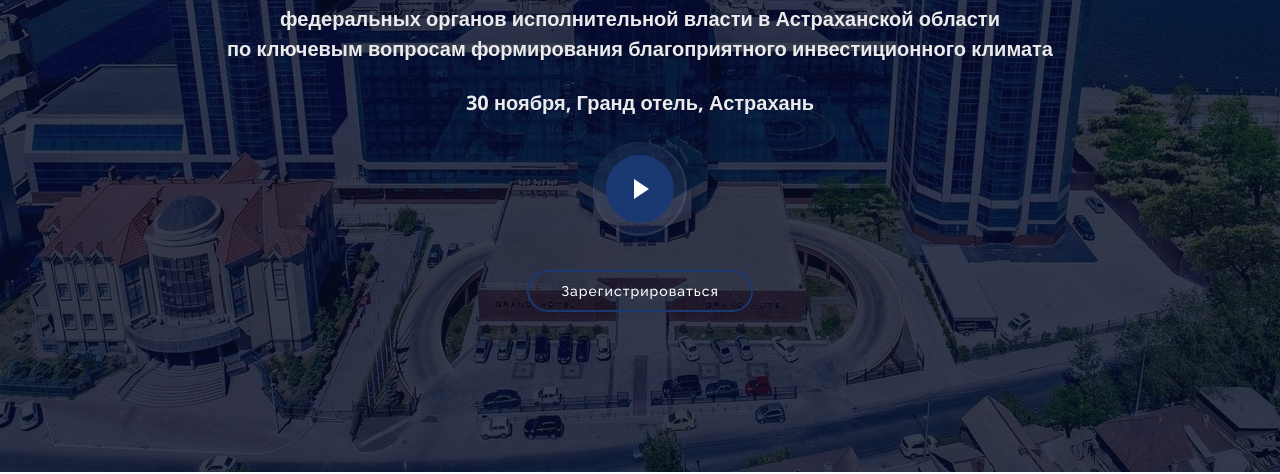
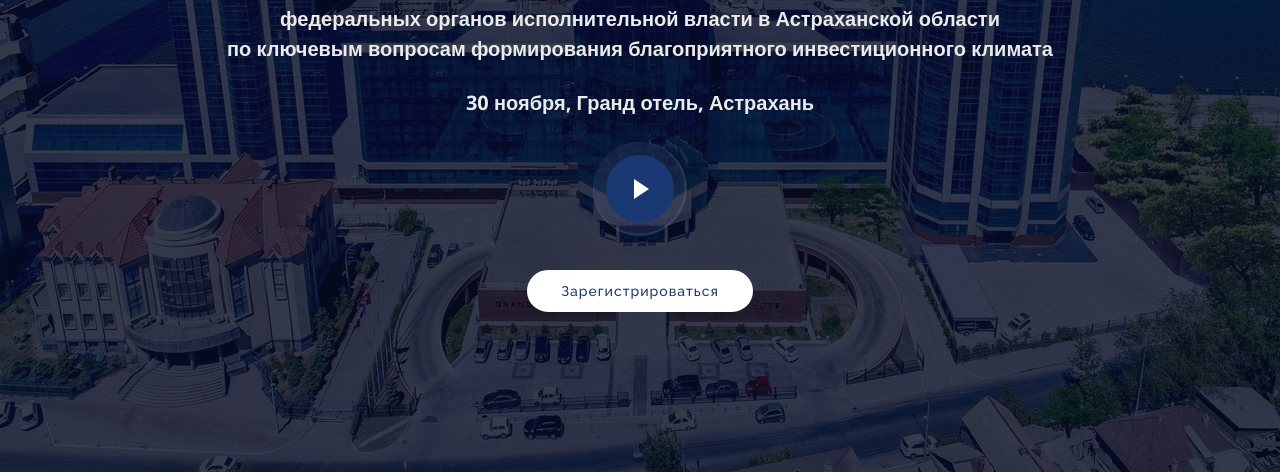
Before and after one commit to Armanitos94/minec, a plain HTML site: page index.html in a window 1280 px wide. Shown: the part 328-802 px from the top of the page. Drawn offline with nearby package versions, Linux system fonts and the light colour scheme.

Commit message:
change colors

```diff
--- a/css/style.css
+++ b/css/style.css
@@ -611,15 +611,16 @@ body.mobile-nav-active #mobile-nav-toggle {
   transition: 0.5s;
   line-height: 1;
   margin: 10px;
-  color: #fff;
+  background-color: #fff;
   -webkit-animation-delay: 0.8s;
   animation-delay: 0.8s;
-  border: 2px solid #1a3872;
+  border: 2px solid #fdfeff;
 }
 
 #intro .about-btn:hover {
   background: #1a3872;
   color: #fff;
+  border-color: #1a3872;
 }
 
 @-webkit-keyframes pulsate-btn {
```
